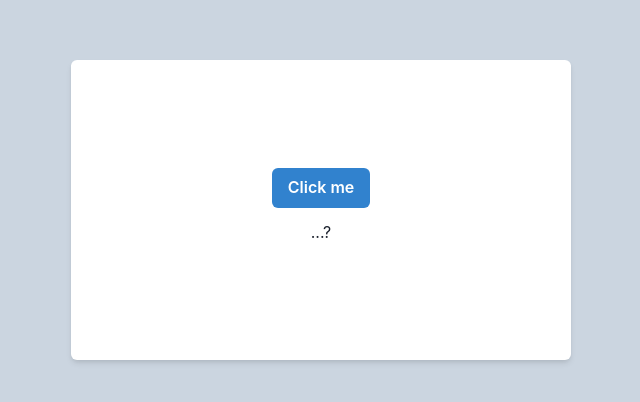
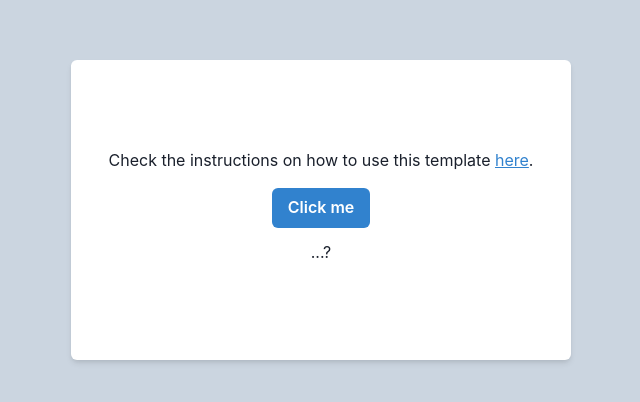
Before and after one commit to tisoap/next-template-app, a Next.js app: page / in a window 1280 px wide. Shown: the part 190-592 px from the top of the page, without its empty margins (319-959 px from the left). Built offline with nearby package versions, Linux system fonts and the light colour scheme.

Commit message:
update intro message

```diff
--- a/components/Home/presentation/index.tsx
+++ b/components/Home/presentation/index.tsx
@@ -1,4 +1,4 @@
-import { Button, Center, Text, Box } from '@chakra-ui/react'
+import { Button, Center, Text, Box, Link } from '@chakra-ui/react'
 import Head from 'next/head'
 
 export interface HomeProps {
@@ -29,6 +29,18 @@ export const Home = ({ loading, message, onClick }: HomeProps) => {
 					bg='white'
 				>
 					<Center h='100%' display='flex' flexDirection='column'>
+						<Text mb={4}>
+							Check the instructions on how to use this template&nbsp;
+							<Link
+								color='blue.500'
+								textDecoration='underline'
+								href='https://github.com/tisoap/next-template-app#next-template-app'
+								isExternal
+							>
+								here
+							</Link>
+							.
+						</Text>
 						<Button
 							onClick={() => onClick()}
 							isLoading={loading}
```
